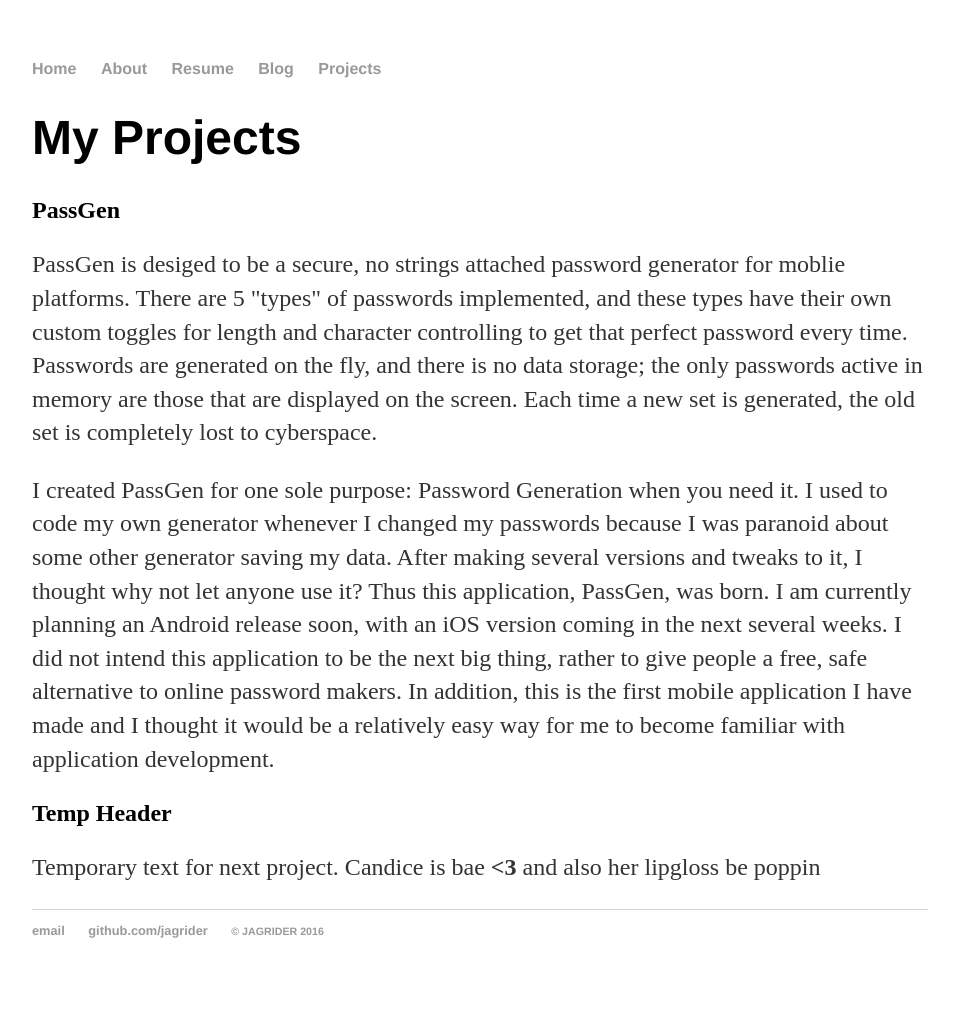
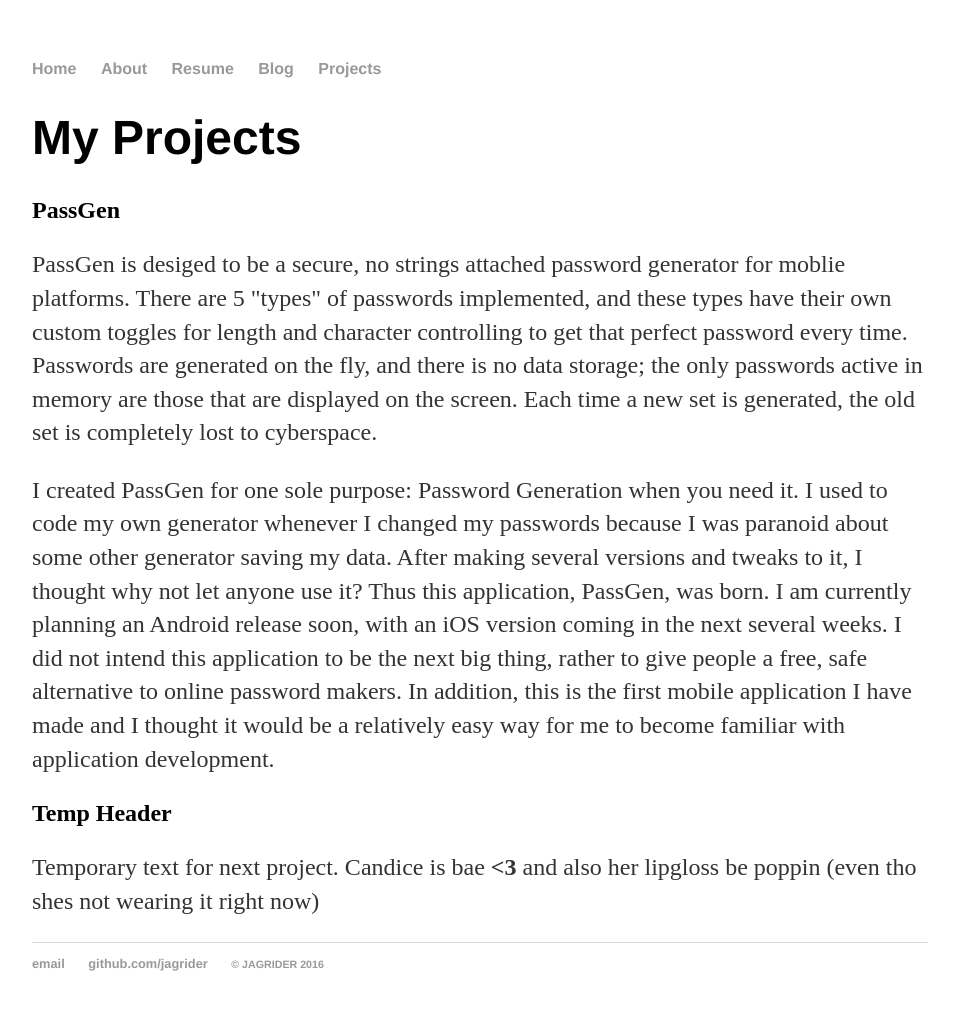
Before and after one commit to jagrider/jagrider.github.io, a Jekyll site: the page built from projects/index.html, in a window 1280 px wide. Shown: the whole page, without its empty margins (160-1119 px from the left). Built offline with Jekyll 4.4.1, drawn with Linux system fonts in a browser that asks for light colours; before the commit the page ends 998 px from its top, so only the background shows below that.

Commit message:
another text update

```diff
--- a/projects/index.html
+++ b/projects/index.html
@@ -11,5 +11,5 @@ title: Jonathan Grider's Projects
 	<p>I created PassGen for one sole purpose: Password Generation when you need it. I used to code my own generator whenever I changed my passwords because I was paranoid about some other generator saving my data. After making several versions and tweaks to it, I thought why not let anyone use it? Thus this application, PassGen, was born. I am currently planning an Android release soon, with an iOS version coming in the next several weeks. I did not intend this application to be the next big thing, rather to give people a free, safe alternative to online password makers. In addition, this is the first mobile application I have made and I thought it would be a relatively easy way for me to become familiar with application development.</p>
 
 	<h2>Temp Header</h2>
-	<p>Temporary text for next project. Candice is bae <b><3</b> and also her lipgloss be poppin</p>
+	<p>Temporary text for next project. Candice is bae <b><3</b> and also her lipgloss be poppin (even tho shes not wearing it right now)</p>
 </div>
```
